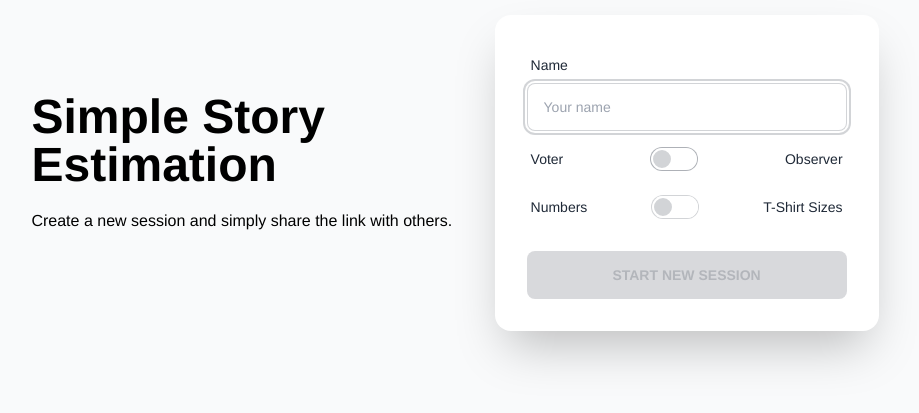
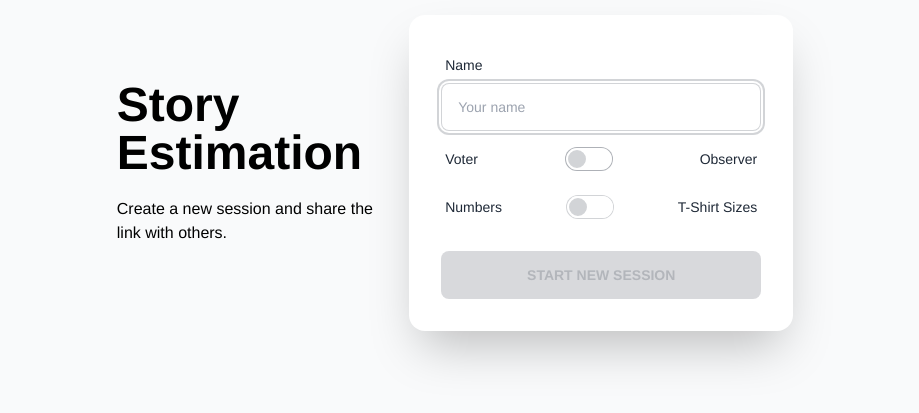
Before and after one commit to PatrikBird/estimate, a Vue app: page / in a window 1280 px wide. Shown: the part 227-640 px from the top of the page, without its empty margins (185-1104 px from the left). Built offline with nearby package versions, Linux system fonts and the light colour scheme; no server answers.

Commit message:
ui: wording

```diff
--- a/src/components/Overlay.vue
+++ b/src/components/Overlay.vue
@@ -17,7 +17,7 @@ async function handleJoinSession() {
   <div class="hero min-h-screen bg-base-200">
     <div class="flex-col justify-center hero-content lg:flex-row">
       <div class="text-center lg:text-left">
-        <h1 class="mb-5 text-5xl font-bold">Join an existing session</h1>
+        <h1 class="mb-5 text-5xl font-bold">Join a session</h1>
         <p class="mb-5">Insert your name to continue</p>
       </div>
       <div class="card flex-shrink-0 w-full max-w-sm shadow-2xl bg-base-100">
--- a/src/pages/Hero.vue
+++ b/src/pages/Hero.vue
@@ -21,8 +21,8 @@ async function handleSubmit() {
   <div class="hero min-h-screen bg-base-200">
     <div class="flex-col justify-center hero-content lg:flex-row">
       <div class="text-center lg:text-left">
-        <h1 class="mb-5 text-5xl font-bold">Simple Story Estimation</h1>
-        <p class="mb-5">Create a new session and simply share the link with others.</p>
+        <h1 class="mb-5 text-5xl font-bold">Story Estimation</h1>
+        <p class="mb-5">Create a new session and share the link with others.</p>
       </div>
       <div class="card flex-shrink-0 w-full max-w-sm shadow-2xl bg-base-100">
         <div class="card-body">
```
